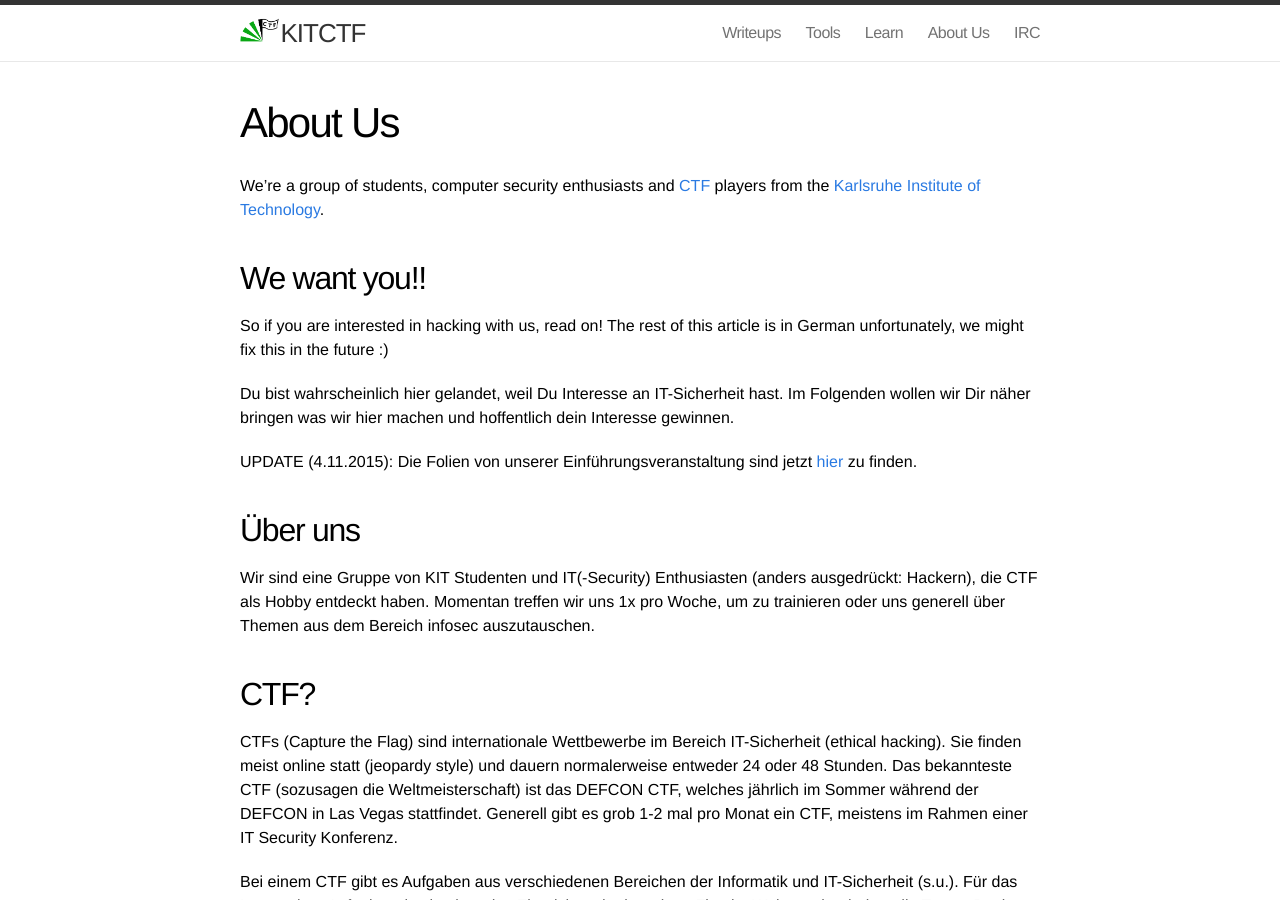
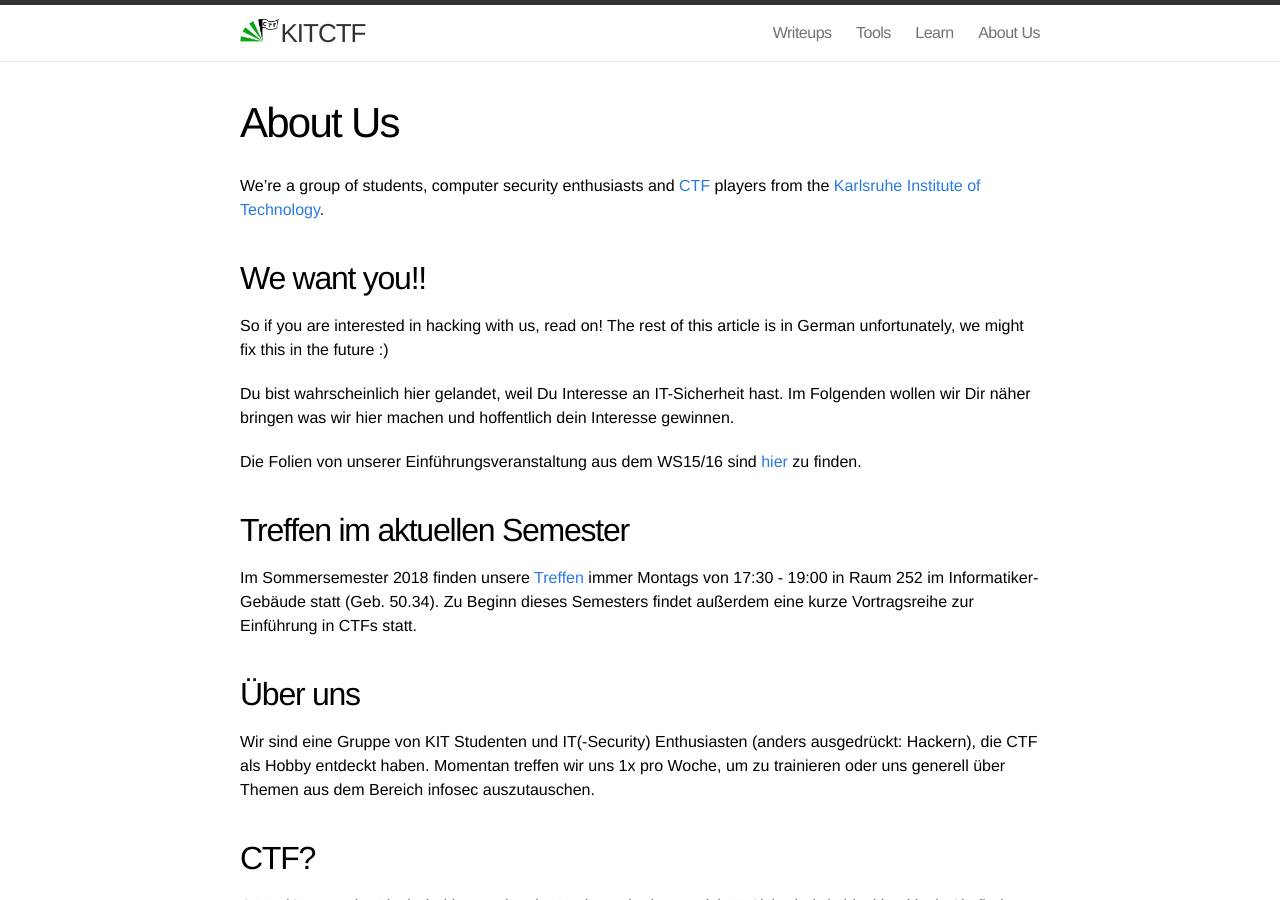
Before and after one commit to kitctf/www, a Jekyll site: the page built from about.md, in a window 1280 px wide and 900 px high. Built offline with Jekyll 4.4.1, drawn with Linux system fonts in a browser that asks for light colours; some of the changed text lies outside the part shown.

Commit message:
some minor changes in the about page to reflect recent changes. also removed the IRC link

```diff
--- a/_includes/header.html
+++ b/_includes/header.html
@@ -21,7 +21,7 @@
         <a class="page-link" href="/tools">Tools</a>
         <a class="page-link" href="/learning">Learn</a>
         <a class="page-link" href="/about">About Us</a>
-        <a class="page-link" href="/irc">IRC</a>
+        <!-- <a class="page-link" href="/irc">IRC</a> -->
       </div>
     </nav>
 
--- a/about.md
+++ b/about.md
@@ -14,8 +14,12 @@ is in German unfortunately, we might fix this in the future :)
 Du bist wahrscheinlich hier gelandet, weil Du Interesse an IT-Sicherheit hast.
 Im Folgenden wollen wir Dir näher bringen was wir hier machen und hoffentlich dein Interesse gewinnen.
 
-UPDATE (4.11.2015): Die Folien von unserer Einführungsveranstaltung sind jetzt [hier](https://github.com/kitctf/www/raw/master/files/CTF%20%40%20KIT.pdf) zu finden.
+Die Folien von unserer Einführungsveranstaltung aus dem WS15/16 sind [hier](https://github.com/kitctf/www/raw/master/files/CTF%20%40%20KIT.pdf) zu finden.
 
+## Treffen im aktuellen Semester
+
+Im Sommersemester 2018 finden unsere [Treffen](http://crypto.iti.kit.edu/index.php?id=kitctf) immer Montags von 17:30 - 19:00 in Raum 252 im Informatiker-Gebäude statt (Geb. 50.34).
+Zu Beginn dieses Semesters findet außerdem eine kurze Vortragsreihe zur Einführung in CTFs statt.
 
 ## Über uns
 Wir sind eine Gruppe von KIT Studenten und IT(-Security) Enthusiasten (anders ausgedrückt: Hackern), die CTF als Hobby entdeckt haben.
@@ -105,4 +109,4 @@ Was außerdem nicht schaden kann:
 
 
 ## Interesse geweckt?
-Super! Dann melde dich doch bei uns via IRC: #kitctf auf freenode ([one-click-webclient](/irc)) oder per Mail an [team@kitctf.de](mailto:team@kitctf.de).
+Super! Dann melde dich doch bei uns per Mail an [team@kitctf.de](mailto:team@kitctf.de) oder schau einfach bei einem unserer [wöchentlichen Treffen](http://crypto.iti.kit.edu/index.php?id=kitctf) vorbei.
```
